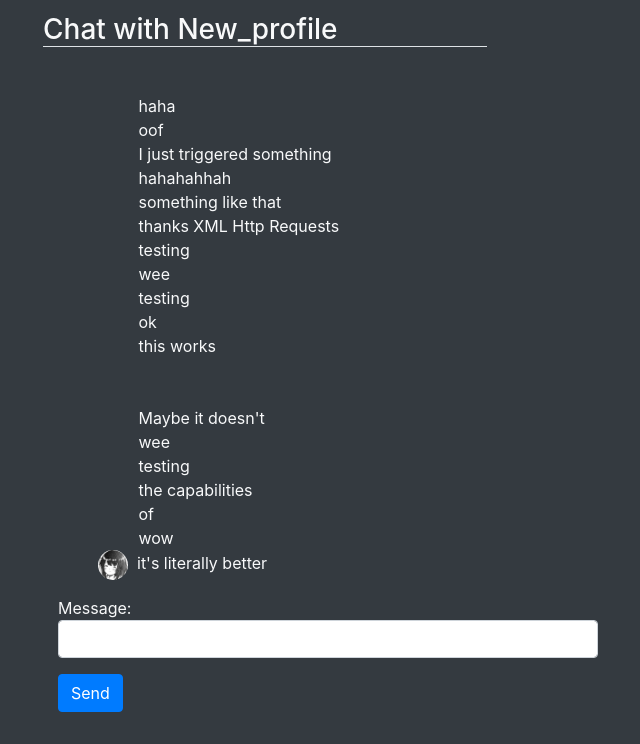
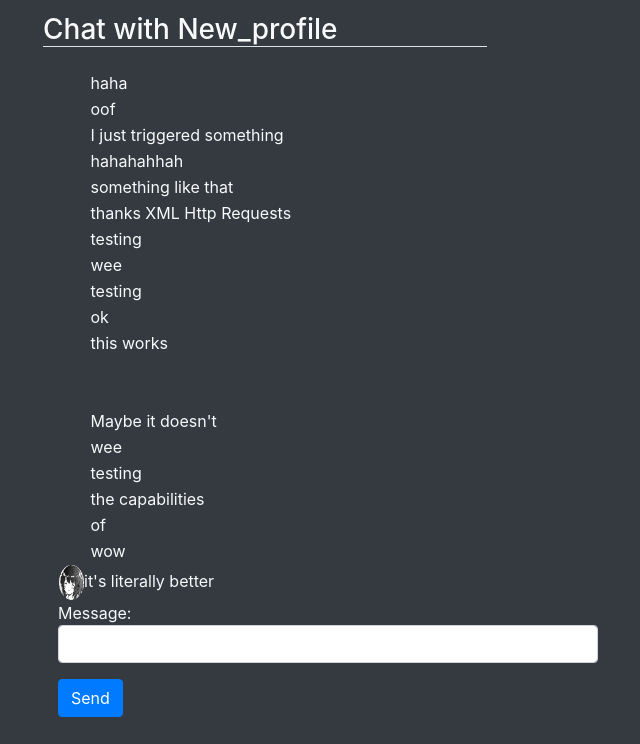
Before and after one commit to YourAlly/My-Page, a Django app: page /user/7/chat/ in a window 1280 px wide. Shown: the part 56-800 px from the top of the page, without its empty margins (42-682 px from the left). Run offline with Django 3.2, Linux system fonts and the light colour scheme; a user stored in the database is signed in; data comes from the database, SQL or seed files in the repository; both versions use the stored data as it was after the commit; some libraries are stand-ins or nearby versions.

Commit message:
Cleaned up Chat

```diff
--- a/MyPage/static/MyPage/styles.css
+++ b/MyPage/static/MyPage/styles.css
@@ -1,6 +1,6 @@
 .chat_message_image{
-    width: 30px;
-    height: 30px;
+    width: 25px;
+    height: 35px;
 }
 .bottom-line{
     margin-bottom: 2%;
--- a/MyPage/templates/MyPage/chat.html
+++ b/MyPage/templates/MyPage/chat.html
@@ -3,8 +3,9 @@
 
 <h3 class="border-bottom bottom-line">Chat with {{target.username}}</h3>
 <div class="container">
-    <ul id="chat-box" style="list-style: none; overflow: auto;">
-    </ul>
+    <table>
+
+    </table>
 </div>
 
 <div class="container">
@@ -66,58 +67,60 @@
 
     // Prints the messages
     function print_messages(data){
-        var ul, li, i = 1;
-        ul = document.querySelector('#chat-box');
-        ul.innerHTML = '';
-        var len = data.sent_messages.length
-        for(message of data.sent_messages.reverse()){
-            li = document.createElement('li');
-            li.title=`${message.sent_by}: ${message.time_sent}`;
+        var tr = null, td = null, len = data.sent_messages.length, i = 1;
+        var table = document.querySelector('table');
+        table.innerHTML = '';
+        for (message of data.sent_messages.reverse()){
+            tr = document.createElement('tr');
+            tr.title = `${message.sent_by}: ${message.time_sent}`;
+            if (message.sent_by_id == {{ user.id }}){
+                td = document.createElement('td');
 
-            if (message.sent_by == '{{ user.username }}'){
                 if (len != i){
-                    if(message['sent_by'] != data.sent_messages[i].sent_by || len == i){
-                        li.innerHTML = `<img src="${message.sent_by_image}"`+
-                        ` alt="No Profile Picture Set" class="rounded-circle chat_message_image">`;
-
+                    if(message['sent_by'] != data.sent_messages[i].sent_by ){
+                        td.innerHTML += `<img src="${message.sent_by_image}" class="rounded-circle chat_message_image"\>`;
+                        tr.className = "border-bottom";
                     }
                     else{
-                        li.innerHTML = '&nbsp&nbsp&nbsp&nbsp&nbsp&nbsp&nbsp';
+                        td.innerHTML += '&nbsp&nbsp&nbsp&nbsp&nbsp&nbsp&nbsp';
                     }
                 }
                 else{
-                    li.innerHTML = `<img src="${message.sent_by_image}"`+
-                        ` alt="No Profile Picture Set" class="rounded-circle chat_message_image">`;
+                   td.innerHTML += `<img src="${message.sent_by_image}" class="rounded-circle chat_message_image"\>`;
                 }
-                li.innerHTML += `&nbsp&nbsp${message.message}`;
-                li.style.cssFloat = "left";
-                li.style.textAlign = "left";
+
+                td.innerHTML += `${message.message}`;
+
+                td.style.cssFloat = "left";
+                td.style.textAlign = "left";
+                tr.append(td);
             }
-            else{
-                li.innerHTML = `${message['message']}`;
+
+            if (message.sent_by_id == {{ target.id }}){
+                td = document.createElement('td');
+                td.innerHTML += `${message.message}`;
+
                 if (len != i){
-                    if(message.sent_by != data.sent_messages[i].sent_by){
-                        li.innerHTML += `&nbsp&nbsp&nbsp<img src="${message.sent_by_image}" alt="No Profile Picture Set"`+
-                        `  class="rounded-circle chat_message_image" title="${message.sent_by}: ${message.time_sent}">`;
+                    if(message['sent_by'] != data.sent_messages[i].sent_by){
+                        td.innerHTML += `<img src="${message.sent_by_image}" class="rounded-circle chat_message_image"\>`;
+                        tr.className = "border-bottom";
                     }
-
                     else{
-                        li.innerHTML += '&nbsp&nbsp&nbsp&nbsp&nbsp&nbsp&nbsp&nbsp&nbsp&nbsp';
+                        td.innerHTML += '&nbsp&nbsp&nbsp&nbsp&nbsp&nbsp&nbsp';
                     }
                 }
                 else{
-                    li.innerHTML += `&nbsp&nbsp&nbsp<img src="${message.sent_by_image}" alt="No Profile Picture Set"`+
-                        `  class="rounded-circle chat_message_image" title="${message.sent_by}: ${message.time_sent}">`;
+                   td.innerHTML += `<img src="${message.sent_by_image}" class="rounded-circle chat_message_image"\>`;
                 }
-                li.style.cssFloat = "right";
-                li.style.textAlign = "right";
+
+                td.style.cssFloat = "right";
+                td.style.textAlign = "right";
+                tr.append(td);
             }
-
-            ul.append(document.createElement('br'));
-            ul.append(li);
-
+            table.append(tr);
             i++;
         }
+
     }
 </script>
 
--- a/MyPage/views.py
+++ b/MyPage/views.py
@@ -258,7 +258,7 @@ def chat_get(request, target_id):
 
     messages = []
     for data in all_messages:
-        message = {'sent_by': data.sent_by.username,
+        message = { 'sent_by': data.sent_by.username,
                     'sent_by_id': data.sent_by.id,
                     'sent_by_image': data.sent_by.profile.image.url,
                     'sent_to': data.sent_to.username,
```
Also changed, not shown: db.sqlite3.
